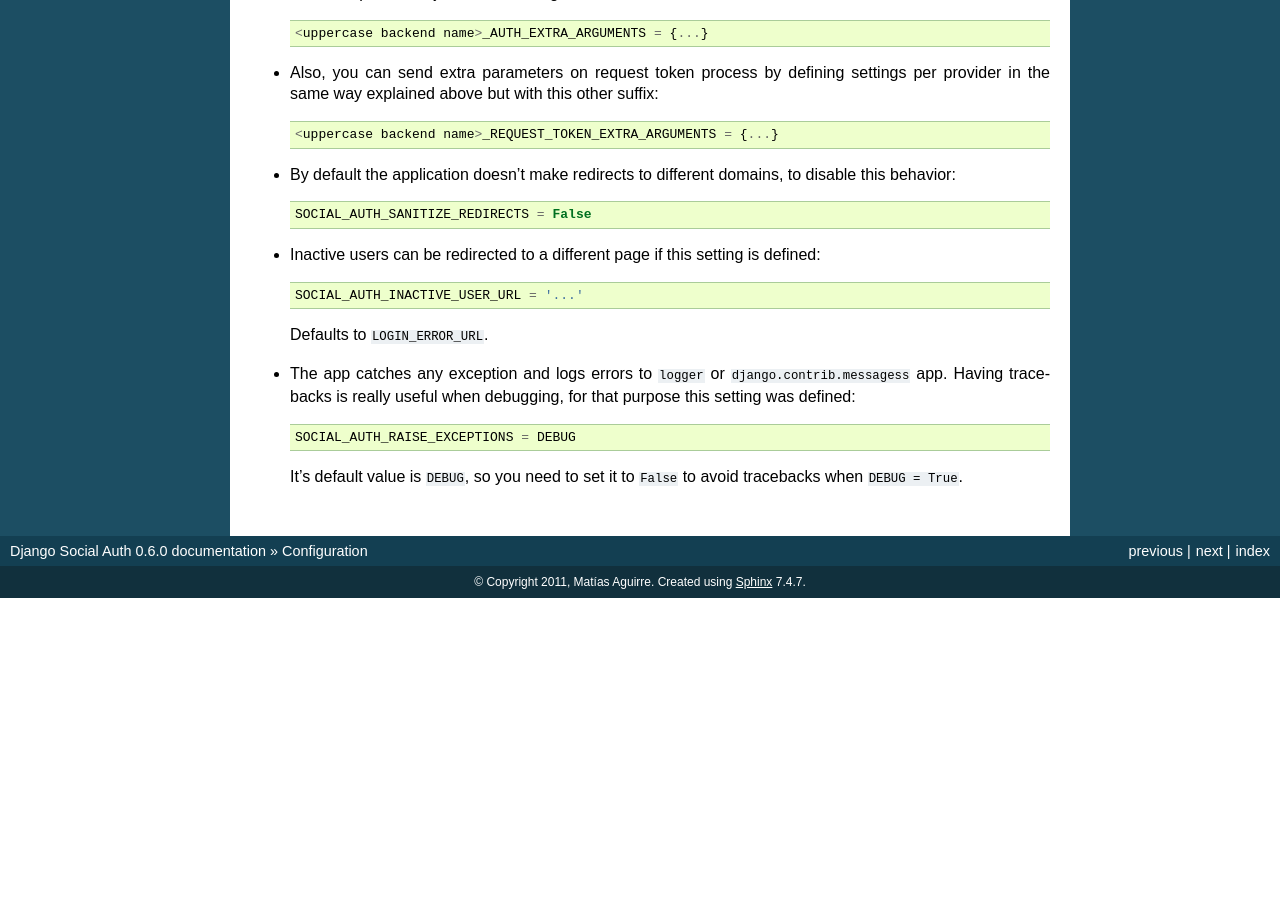
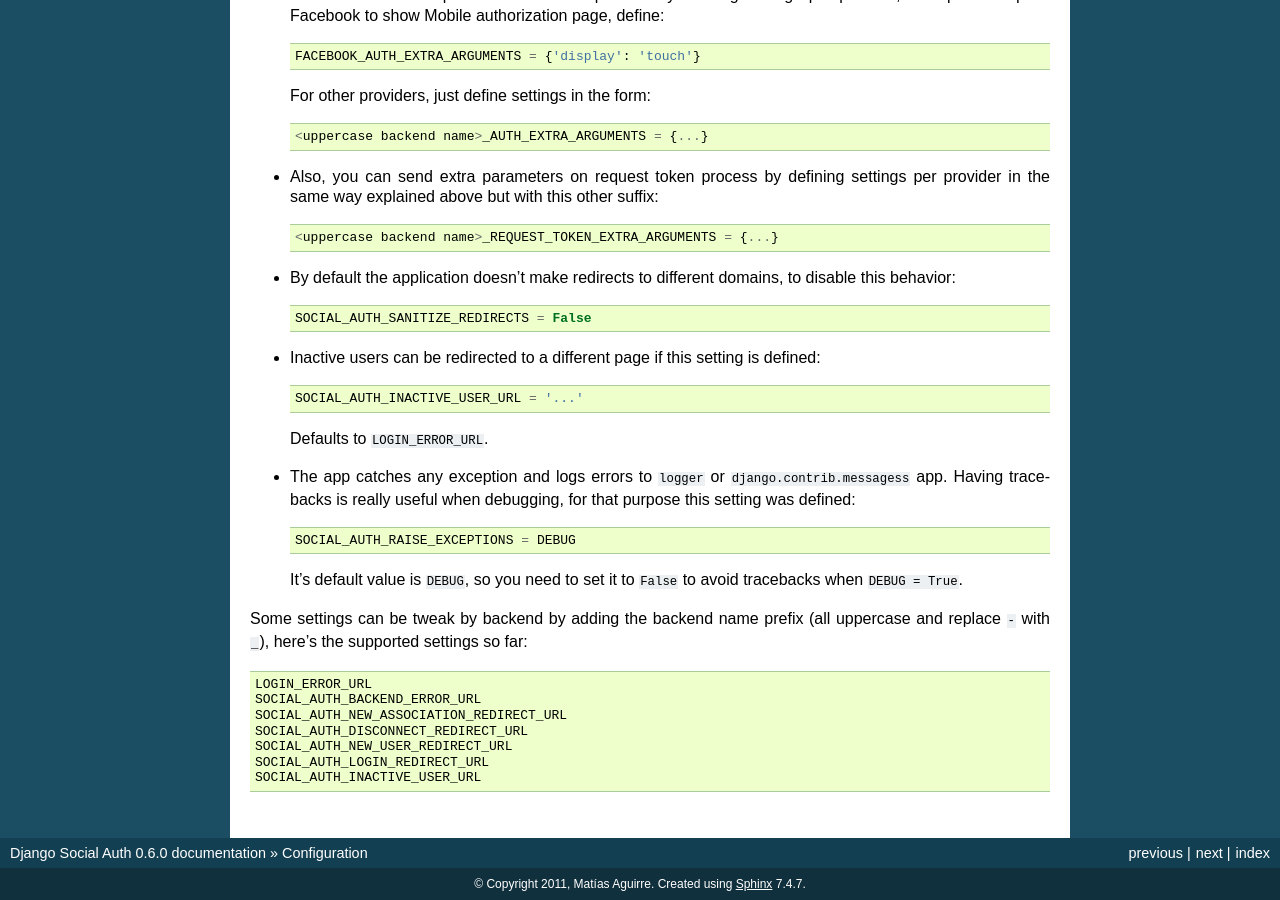
Before and after one commit to omab/django-social-auth, a Sphinx documentation site: the page built from doc/configuration.rst, in a window 1280 px wide and 900 px high, scrolled down 3878 px. Built offline with Sphinx 7.4.7, drawn with Linux system fonts in a browser that asks for light colours; before the commit the page ends 4476 px from its top, so only the background shows below that; some of the changed text lies outside the part shown.

Commit message:
Inicial per backend settings, just URLs so far.

```diff
--- a/doc/configuration.rst
+++ b/doc/configuration.rst
@@ -74,6 +74,11 @@ Configuration
   or for account disconnections::
 
     SOCIAL_AUTH_DISCONNECT_REDIRECT_URL = '/account-disconnected-redirect-url/'
+
+  Users will be redirected to ``LOGIN_ERROR_URL`` in case of error or user
+  cancellation on some backends. This URL can be override by this setting::
+
+    SOCIAL_AUTH_BACKEND_ERROR_URL = '/new-error-url/'
 
   In case of authentication error, the message can be stored in session
   if the following setting is defined::
@@ -246,6 +251,18 @@ Configuration
   It's default value is ``DEBUG``, so you need to set it to ``False`` to avoid
   tracebacks when ``DEBUG = True``.
 
+Some settings can be tweak by backend by adding the backend name prefix (all
+uppercase and replace ``-`` with ``_``), here's the supported settings so far::
+
+        LOGIN_ERROR_URL
+        SOCIAL_AUTH_BACKEND_ERROR_URL
+        SOCIAL_AUTH_NEW_ASSOCIATION_REDIRECT_URL
+        SOCIAL_AUTH_DISCONNECT_REDIRECT_URL
+        SOCIAL_AUTH_NEW_USER_REDIRECT_URL
+        SOCIAL_AUTH_LOGIN_REDIRECT_URL
+        SOCIAL_AUTH_INACTIVE_USER_URL
+
+
 .. _Model Manager: http://docs.djangoproject.com/en/dev/topics/db/managers/#managers
 .. _Login URL: http://docs.djangoproject.com/en/dev/ref/settings/?from=olddocs#login-url
 .. _Login redirect URL: http://docs.djangoproject.com/en/dev/ref/settings/?from=olddocs#login-redirect-url
```
Also changed, not shown: README.rst (+18 -0 lines), 1 other file.
